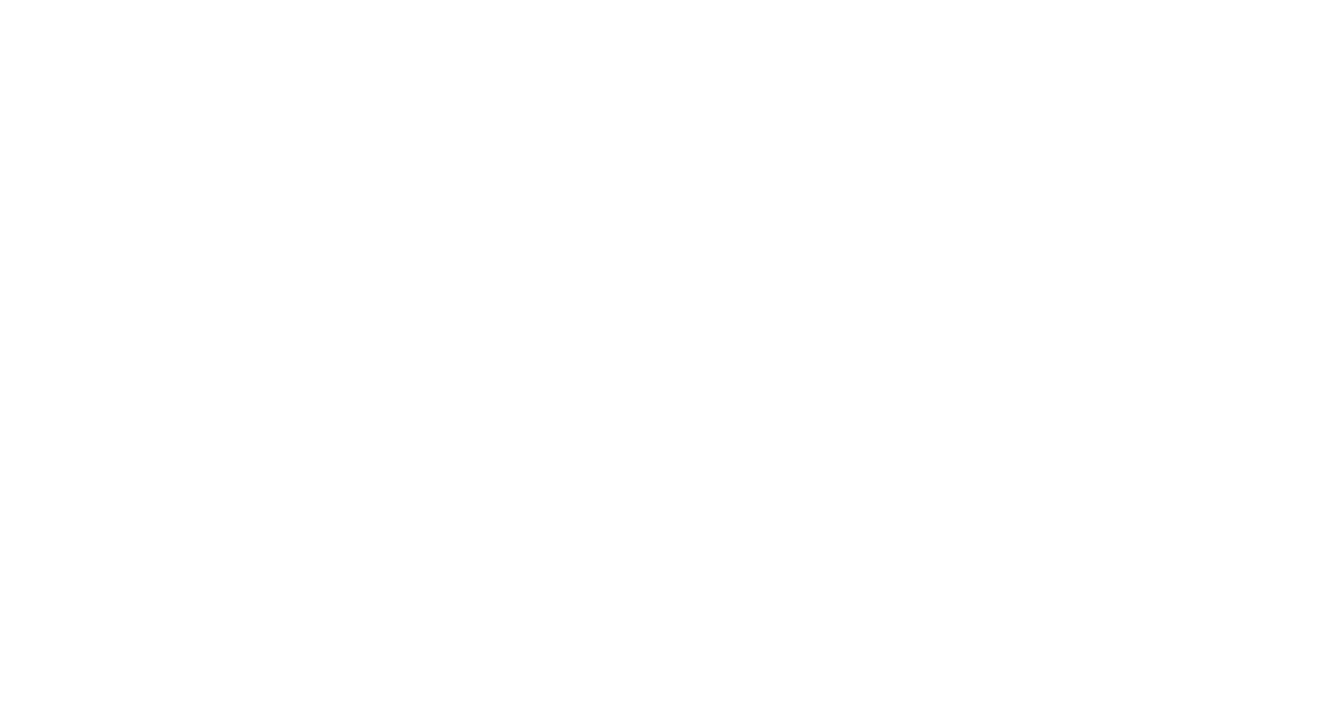
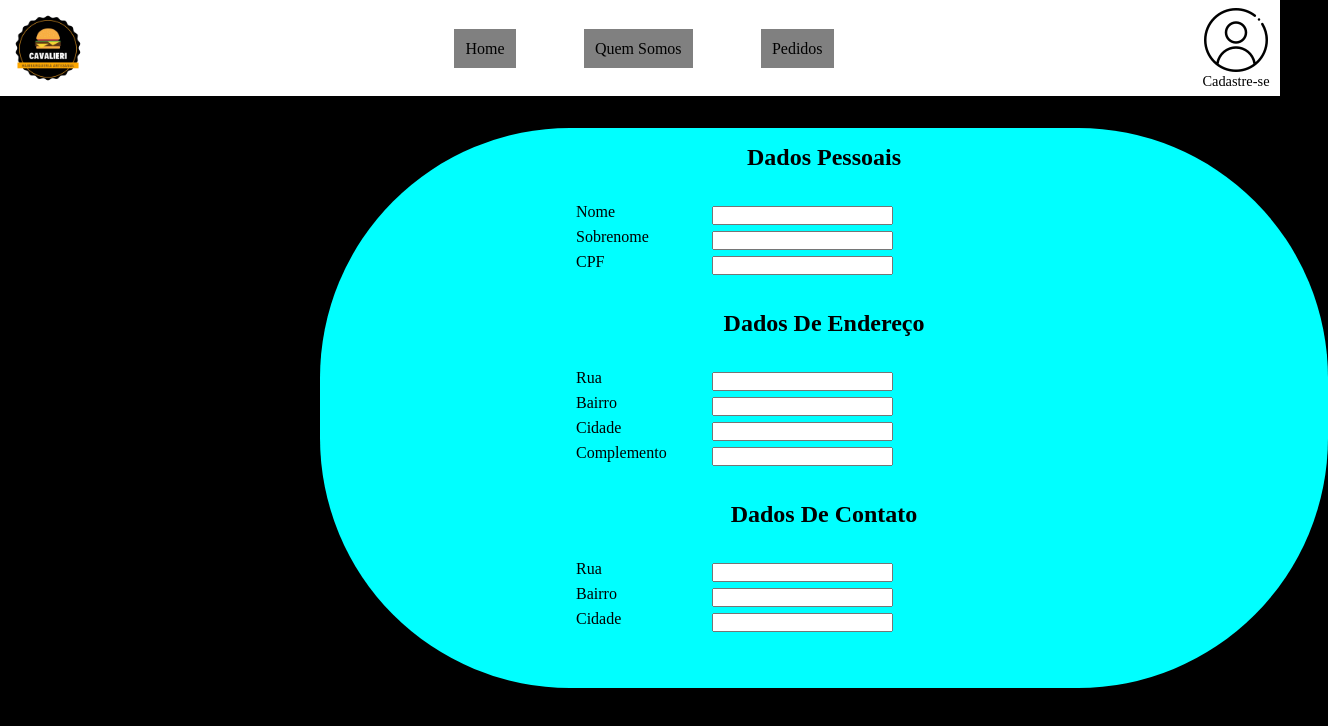
Before and after one commit to Cavalieri1999/siteHamburgueria, a plain HTML site: page src/views/cadastro.html in a window 1280 px wide. Shown: the whole page, 1328 px wide, since content can reach past the window. Drawn offline with Linux system fonts and the light colour scheme.

Commit message:
AtualizacaoCadastros

```diff
--- /dev/null
+++ b/public/css/cadastro.css
@@ -0,0 +1,39 @@
+*{
+    margin: 0;
+    padding: 0;
+    box-sizing: border-box;
+}
+.cadastro{
+    border-radius: 250px;
+    /* border: solid white; */
+    width: 63rem;
+    height: 35rem;
+    margin: 2rem 20rem;
+    background-color: aqua;
+    padding-top: 1rem;
+}
+.tittletopic{
+    /* border: solid white; */
+    text-align: center;
+}
+.container{
+    border: solid white;
+    margin-left: 24rem;
+    height: 5rem;
+    width: 20em;
+
+}
+.etapa{
+    display: flex;
+    flex-direction: column;
+    justify-content: space-between;
+    margin: 2rem 16rem;
+}
+.linha{
+    width: 20rem;
+    display: flex;
+    justify-content: space-between;
+}
+section input{
+    margin: 3px;
+}
--- a/public/css/style.css
+++ b/public/css/style.css
@@ -29,8 +29,6 @@ header{
 .perfil{
     display: flex;
     flex-direction: column;
-    /* padding: 0.5rem; */
-    /* border: solid; */
     width: 5.5rem;
     align-items: center;
     padding: 0.5rem;
@@ -55,4 +53,33 @@ nav{
     width: 6rem;
     height: 6rem;
 }
-/* Css Menu */
+.container{
+    margin: 3rem 12rem;
+    width: 70rem;
+    height: 29rem;
+    border: solid 3px white;
+    display: flex;
+    flex-direction: column;
+    align-items: center;
+    padding: 4rem;
+}
+.container .opcao {
+    border: solid 3px white;
+    width: 12rem;
+    height: 8rem;
+    border-radius: 40px;
+    margin: 0.5rem;
+    text-align: center;
+}
+.container .opcao :hover{
+    transition: 0.5s ease-in-out;
+    border-radius: 40px;
+}
+.linhaDeOpt{
+    display: flex;
+    border: solid;
+}
+.opcao img{
+    width: 12rem;
+    height: 7.9rem;
+}
--- a/src/views/cadastro.html
+++ b/src/views/cadastro.html
@@ -0,0 +1,99 @@
+<!DOCTYPE html>
+<html lang="en">
+
+<head>
+    <meta charset="UTF-8">
+    <meta name="viewport" content="width=device-width, initial-scale=1.0">
+    <title>Cadastre-se</title>
+    <link rel="stylesheet" href="/public/css/style.css">
+    <link rel="stylesheet" href="/public/css/cadastro.css">
+</head>
+
+<body>
+    <header>
+        <div class="logo">
+            <img src="/public/image/Logo_de_Hamburgueria_Artesanal-removebg-preview.png" alt="Logo">
+        </div>
+        <nav class="imenu">
+            <ul id="menu">
+                <li><a href="/src/views/index.html"> Home</a></li>
+                <li><a href="#"> Quem Somos</a></li>
+                <li><a href="#"> Pedidos</a></li>
+            </ul>
+        </nav>
+        <div class="perfil">
+            <img src="/public/image/do-utilizador (1).png" alt="" id="iperfil">
+            <label for="iperfil"> <a href="#">Cadastre-se</a></label>
+        </div>
+    </header>
+    <section class="cadastro">
+        <div class="tittletopic">
+            <h1>
+                Dados Pessoais
+            </h1>
+        </div>
+        <form action="" autocomplete="off">
+            <div class="etapa">
+                <div class="linha">
+                    <label for="name">Nome</label>
+                    <input type="text" id="name">
+                </div>
+                <div class="linha">
+                    <label for="sobrenome">Sobrenome</label>
+                    <input type="text" id="sobrenome">
+                </div>
+                <div class="linha">
+                    <label for="CPF">CPF</label>
+                    <input type="text" id="CPF">
+                </div>
+            </div>
+            <div class="tittletopic">
+                <h1>
+                    Dados De Endereço
+                </h1>
+            </div>
+            <div class="etapa">
+                <div class="linha">
+                    <label for="rua">Rua</label>
+                    <input type="text" id="rua">
+                </div>
+                <div class="linha">
+                    <label for="bairro">Bairro</label>
+                    <input type="text" id="bairro">
+                </div>
+                <div class="linha">
+                    <label for="cidade">Cidade</label>
+                    <input type="text" id="cidade">
+                </div>
+                <div class="linha">
+                    <label for="Complemento">Complemento</label>
+                    <input type="text" id="Complemento">
+                </div>
+            </div>
+            <div class="tittletopic">
+                <h1>
+                    Dados De Contato
+                </h1>
+            </div>
+            <div class="etapa">
+                <div class="linha">
+                    <label for="rua">Rua</label>
+                    <input type="text" id="rua">
+                </div>
+                <div class="linha">
+                    <label for="bairro">Bairro</label>
+                    <input type="text" id="bairro">
+                </div>
+                <div class="linha">
+                    <label for="cidade">Cidade</label>
+                    <input type="text" id="cidade">
+                </div>
+            </div>
+
+
+        </form>
+    </section>
+
+</body>
+
+</html>
```
Also changed, not shown: src/views/index.html (+23 -4 lines), public/image/abstract-1238262_640-Photoroom.png-Photoroom.png (added), public/image/download-removebg-preview.png (added), public/image/file.png (added), public/image/images-removebg-preview.png (added), public/image/x-salada-3-Photoroom.png-Photoroom.png (added).
